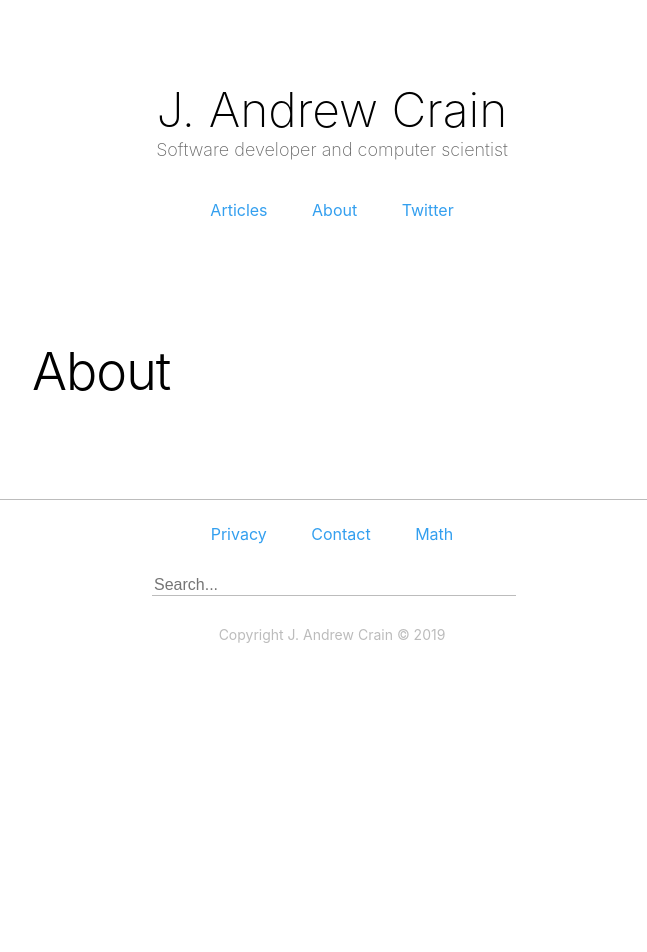
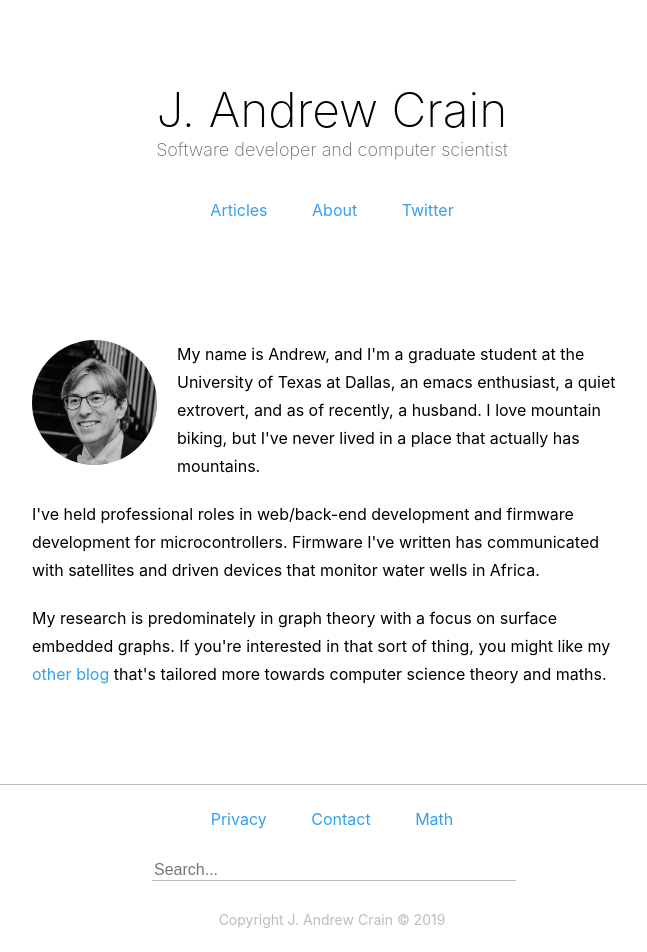
Before and after one commit to CarpeQueso/personal-blog, a Jekyll site: the page built from about.html, in a window 1280 px wide. Shown: the whole page, without its empty margins (308-955 px from the left). Built offline with Jekyll 4.4.1, drawn with Linux system fonts in a browser that asks for light colours; before the commit the page ends 900 px from its top, so only the background shows below that.

Commit message:
Added content to about page. Fixed as issue where the wrapper div tag was being applied twice.

```diff
--- a/_layouts/.#default.html
+++ /dev/null
@@ -1 +0,0 @@
-jon@cs69139.campus.ad.utdallas.edu.23075
--- a/_layouts/.#post.html
+++ /dev/null
@@ -1 +0,0 @@
-jon@cs69139.campus.ad.utdallas.edu.23075
--- a/_layouts/default.html
+++ b/_layouts/default.html
@@ -30,9 +30,7 @@
     </header>
 
     <main class="page-content">
-      <div class="wrapper">
-	{{ content }}
-      </div>
+      {{ content }}
     </main>
 
     <footer>
--- a/_layouts/post.html
+++ b/_layouts/post.html
@@ -1,6 +1,7 @@
 ---
 layout: default
 ---
+<div class="wrapper">
   <article class="post">
     <header class="post-header">
       <h1 class="post-title">{{ page.title }}</h1>
@@ -15,3 +16,4 @@
       Published by {{ page.author }} on {{ page.date | date: '%B %d, %Y' }}.
     </div>
   </article>
+</div>
--- a/about.html
+++ b/about.html
@@ -1,3 +1,10 @@
 ---
 title: About
+layout: default
 ---
+<div class="wrapper">
+  <img class="headshot" width="100px" height="100px" src="/assets/images/wedding-headshot.jpg">
+  <p>My name is Andrew, and I'm a graduate student at the University of Texas at Dallas, an emacs enthusiast, a quiet extrovert, and as of recently, a husband. I love mountain biking, but I've never lived in a place that actually has mountains.</p>
+  <p>I've held professional roles in web/back-end development and firmware development for microcontrollers. Firmware I've written has communicated with satellites and driven devices that monitor water wells in Africa.</p>
+  <p>My research is predominately in graph theory with a focus on surface embedded graphs. If you're interested in that sort of thing, you might like my <a href="https://www.carpequeso.com">other blog</a> that's tailored more towards computer science theory and maths.</p>
+</div>
--- a/assets/css/style.scss
+++ b/assets/css/style.scss
@@ -535,3 +535,22 @@
     @media(min-width: $min-width-computer) {
     }
 }
+
+img.headshot {
+    width: 100px;
+    height: 100px;
+    border-radius: 50%;
+    display: block;
+    margin: 0 auto;
+
+    @media(min-width: $min-width-tablet) {
+	width: 125px;
+	height: 125px;
+	float: left;
+	margin: 0;
+	margin-right: 20px;
+    }
+
+    @media(min-width: $min-width-computer) {
+    }
+}
```
Also changed, not shown: assets/images/wedding-headshot.jpg (added). Lines whose indentation alone changed are shown as unchanged.
